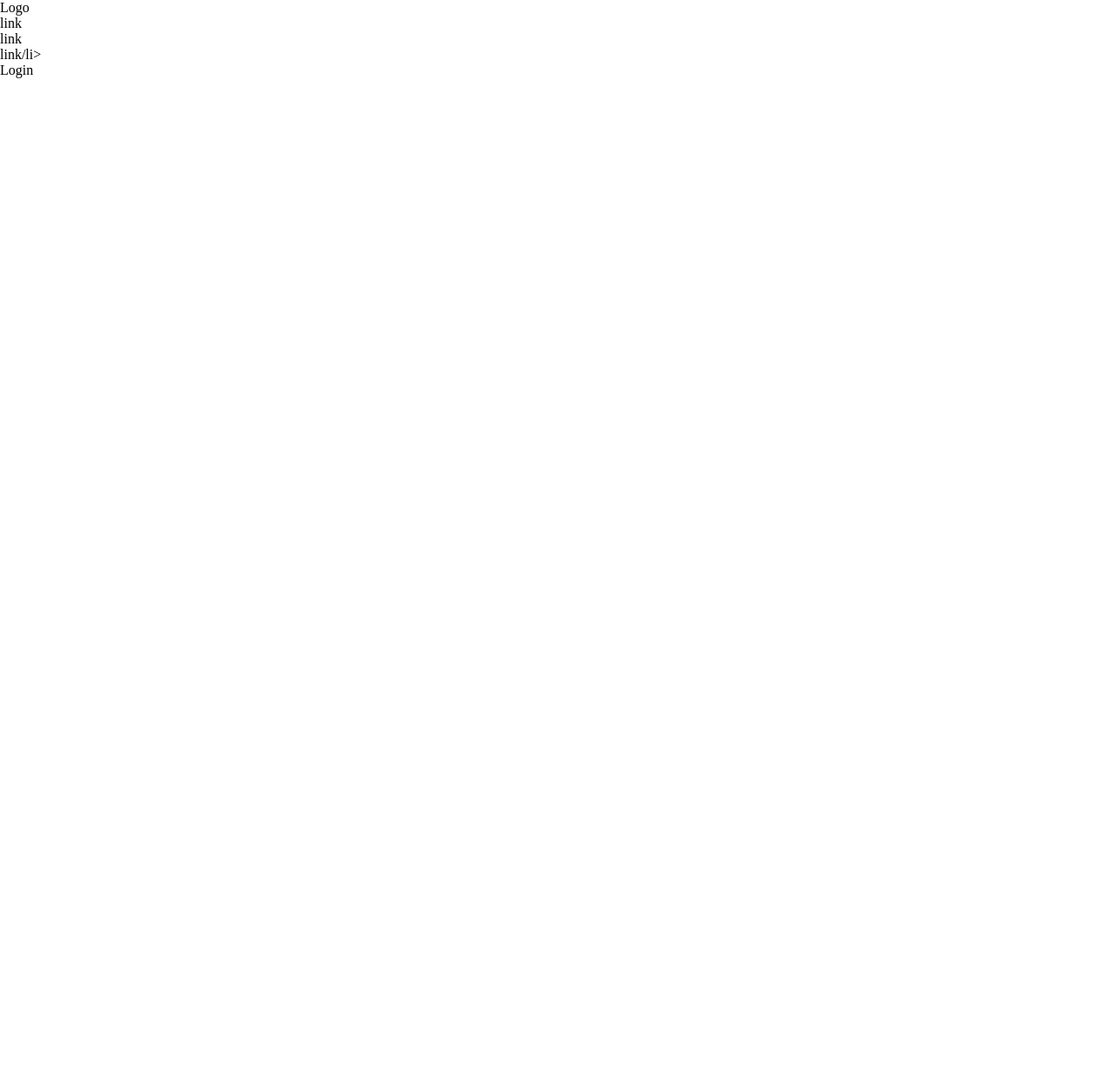
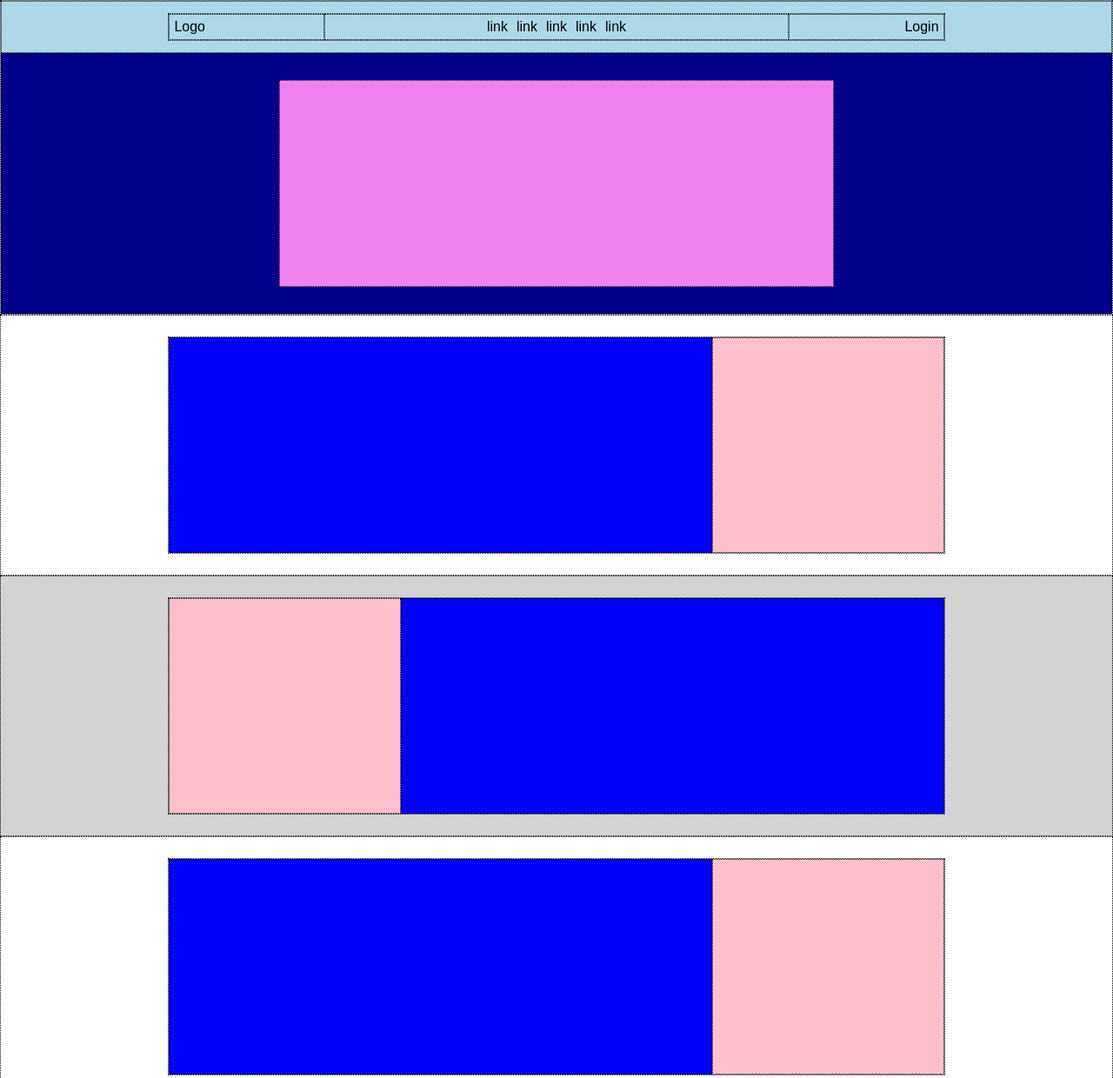
Before and after one commit to FrancescoSangalli89/htmlcss-struttura-discord, a plain HTML site: page index.html in a window 1280 px wide. Shown: the top 1240 px of the page at 87% size. Before the commit the page ends 800 px from the top, so only its background shows below. Drawn offline with Linux system fonts and the light colour scheme.

Commit message:
fine progetto pt1

```diff
--- a/css/style.css
+++ b/css/style.css
@@ -3,3 +3,206 @@
     padding: 0;
     box-sizing: border-box;
 }
+
+body {
+    font-family: sans-serif;
+}
+
+/* inizio top header */
+
+.top-container {
+    padding: 10px 0;
+    display: flex;
+    align-items: center;
+}
+
+.header-top {
+    width: 70%;
+    margin: auto;
+    display: flex;
+    justify-content: space-between;
+    align-items: center;
+}
+
+.logo-container, .login-container {
+    width: 20%;
+    padding: 5px;
+}
+
+.menu {
+    width: 60%;
+    padding: 5px;
+}
+
+.menu ul {
+    display: flex;
+    list-style-type: none;
+    justify-content: center;
+}
+
+.menu ul li {
+    margin: 0 5px;
+}
+
+.login-container {
+    text-align: right;
+}
+
+/* fine top header */
+
+
+/* inizio sezione hero */
+
+.hero-container {
+    display: flex;
+    align-items: center;
+}
+
+.hero {
+    width: 50%;
+    margin: auto;
+}
+
+/* fine sezione hero */
+
+/* inizio sezione main */
+
+.main-section {
+    display: flex;
+    align-items: center;
+    min-height: 300px;
+    padding: 20px 0;
+}
+
+.main-section:nth-child(even) {
+    background-color: lightgray;
+}
+
+.section-container {
+    width: 70%;
+    margin: auto;
+    display: flex;
+    flex-direction: row;
+}
+
+.section-container.reverse {
+    flex-direction: row-reverse;
+}
+
+.img-section {
+    width: 30%;
+}
+
+.text-section {
+    width: 70%;
+}
+
+/* fine sezione main */
+
+/* inizio footer */
+
+section.top-footer {
+    padding: 10px 0 20px 0;
+    border-bottom: 1px solid white;
+}
+
+.contacts {
+    display: flex;
+    width: 70%;
+    margin: auto;
+}
+
+.column.social {
+    width: 30%;
+}
+
+.column {
+    width: calc(70% / 4);
+}
+
+.bottom-footer {
+    padding-top: 20px;
+}
+
+.btm-footer-container {
+    width: 70%;
+    margin: auto;
+    display: flex;
+    justify-content: space-between;
+    align-items: center;
+};
+
+/* fine footer */
+
+/* inizio codice debug */
+
+.header-top.debug {
+    background-color: goldenrod;
+}
+
+.top-container.debug {
+    background-color: lightblue;
+    height: 60px;
+}
+
+.hero-container.debug {
+    background-color: darkblue;
+    height: 300px;
+}
+
+.debug {
+    border: 1px dotted black;
+}
+
+.hero.debug {
+    background-color: violet;
+    height: 80%;
+}
+
+.section-container.debug {
+    height: 250px;
+}
+
+.img-section.debug {
+    background-color: pink;
+}
+
+.text-section.debug {
+    background-color: blue;
+}
+
+.section-container.special.debug {
+    background-color: darkgreen;
+    height: 600px;
+}
+
+.top-footer.debug {
+    background-color: black;
+    height: 300px;
+}
+
+.column.social.debug {
+    background-color: palevioletred;
+}
+
+.column.debug {
+    background-color: cadetblue;
+    height: 250px;
+}
+
+.bottom-footer.debug {
+    background-color: black;
+    height: 100px;
+}
+
+.btm-footer-container.debug {
+    height: 100%;
+    background-color: aquamarine;
+}
+
+.logo.debug, .footer-button.debug {
+    background-color: palevioletred;
+}
+
+
+/* fine codice debug */
--- a/index.html
+++ b/index.html
@@ -8,33 +8,97 @@
         <link rel="stylesheet" href="css/style.css">
     </head>
     <body>
+        <header class="debug">
+            <!-- inizio top header -->
+            <div class="top-container debug">
 
-        <header>
-            <div>
-                <div>
+                <div class="header-top debug">
+
+                    <div class="logo-container debug">
                         Logo
                     </div>
 
-                <nav>
+                    <nav class="menu debug">
                         <ul>
                             <li>link</li>
                             <li>link</li>
-                        <li>link/li>
+                            <li>link</li>
+                            <li>link</li>
+                            <li>link</li>
                         </ul>
                     </nav>
 
-                <div>
+                    <div class="login-container debug">
                         Login
                     </div>
+
                 </div>
+
+            </div>
+            <!-- fine top header -->
+
+            <!-- inizio hero section -->
+            <div class="hero-container debug">
+
+                <div class="hero debug">
+
+                </div>
+
+            </div>
+            <!-- fine hero section -->
+
         </header>
 
         <main>
+
+            <section class="main-section debug">
+                <div class="section-container debug">
+                    <div class="text-section debug"></div>
+                    <div class="img-section debug"></div>
+                </div>
+            </section>
+
+            <section class="main-section debug">
+                <div class="section-container reverse debug">
+                    <div class="text-section debug"></div>
+                    <div class="img-section debug"></div>
+                </div>
+            </section>
+
+            <section class="main-section debug">
+                <div class="section-container debug">
+                    <div class="text-section debug"></div>
+                    <div class="img-section debug"></div>
+                </div>
+            </section>
+
+            <section class="main-section debug">
+                <div class="section-container special debug">
+
+                </div>
+            </section>
 
         </main>
 
         <footer>
 
+            <section class="top-footer debug">
+                <div class="contacts debug">
+                    <div class="column social debug"></div>
+                    <div class="column debug"></div>
+                    <div class="column debug"></div>
+                    <div class="column debug"></div>
+                    <div class="column debug"></div>
+                </div>
+            </section>
+
+            <section class="bottom-footer debug">
+                <div class="btm-footer-container debug">
+                    <div class="logo debug">logo</div>
+                    <div class="footer-button debug">bottone</div>
+                </div>
+            </section>
+
         </footer>
 
     </body>
```
Lines whose indentation alone changed are shown as unchanged.
